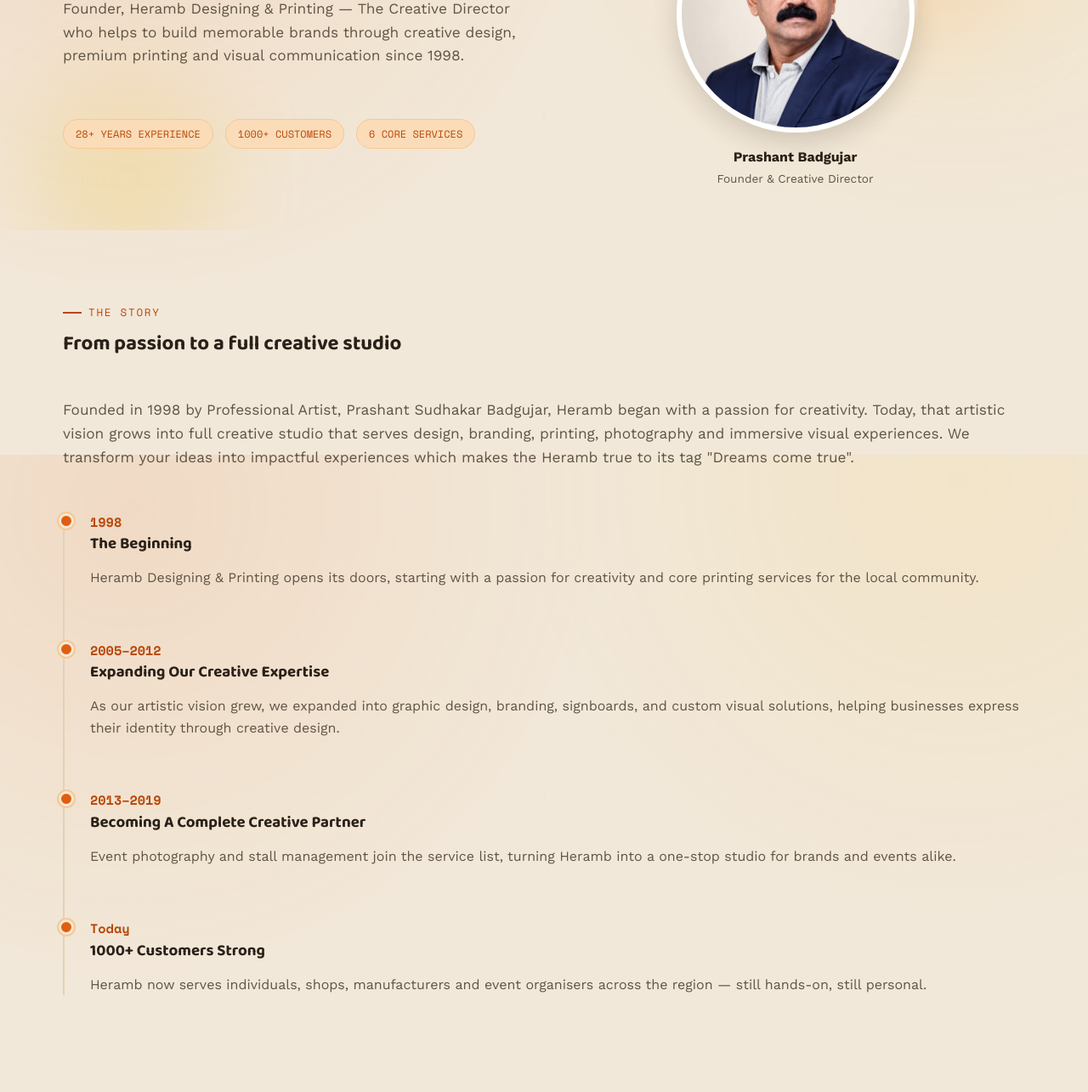
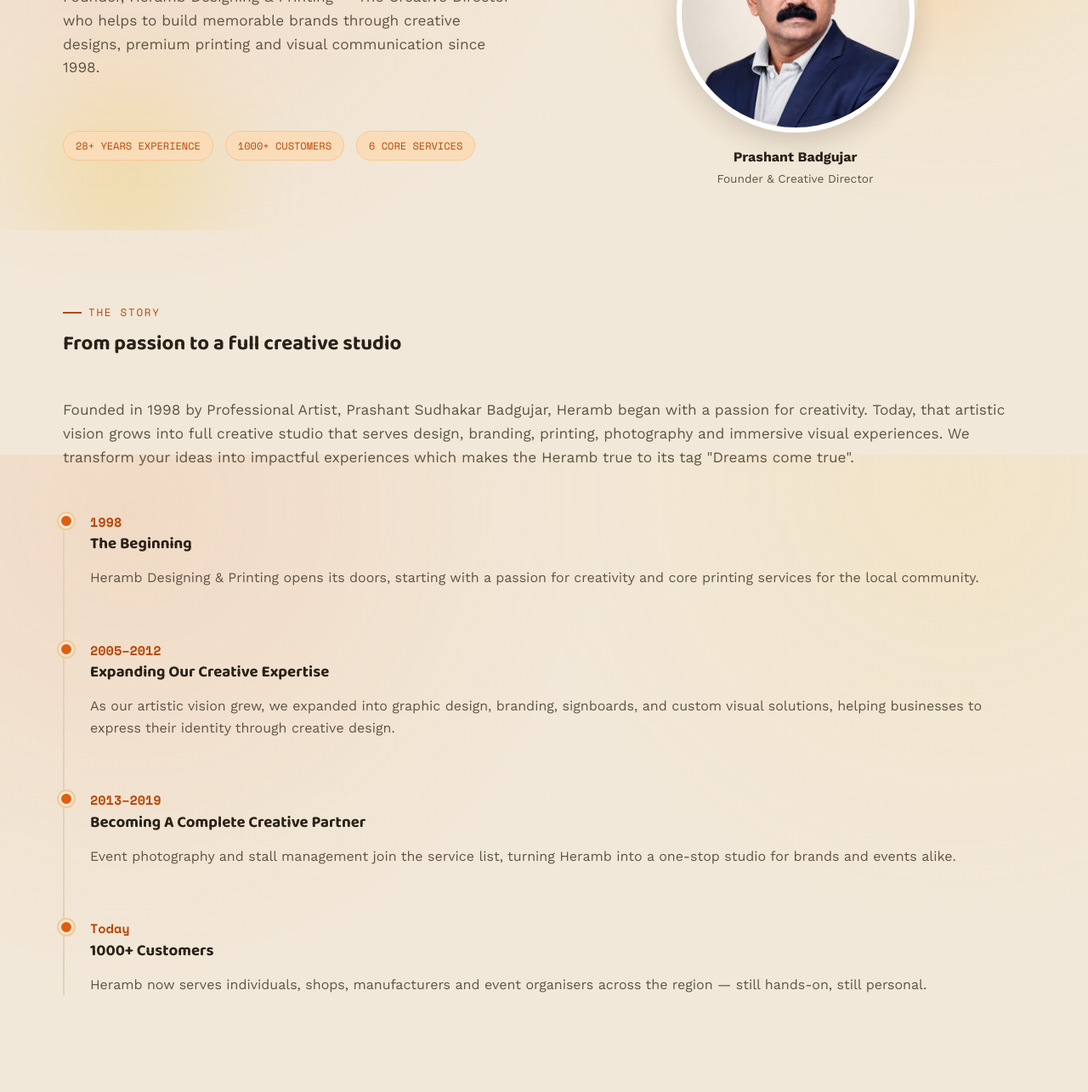
Before and after one commit to pooribadgujar/TheHeramb, a plain HTML site: page profile.html in a window 1280 px wide. Shown: the part 265-1550 px from the top of the page at 85% size. Drawn offline with nearby package versions, Linux system fonts and the light colour scheme.

Commit message:
Update profile.html

```diff
--- a/profile.html
+++ b/profile.html
@@ -51,7 +51,7 @@
     <div>
 
       <h1>Prashant Badgujar</h1>
-      <p class="lead">Founder, Heramb Designing & Printing — The Creative Director who helps to build memorable brands through creative design, premium printing and visual communication since 1998.</p>
+      <p class="lead">Founder, Heramb Designing & Printing — The Creative Director who helps to build memorable brands through creative designs, premium printing and visual communication since 1998.</p>
       <div class="badge-strip mt-lg">
         <span class="badge-pill">28+ YEARS EXPERIENCE</span>
         <span class="badge-pill">1000+ CUSTOMERS</span>
@@ -87,7 +87,7 @@
       <div class="timeline-item">
         <div class="timeline-year">2005–2012</div>
         <h3>Expanding Our Creative Expertise</h3>
-        <p style="color:var(--charcoal-soft);">As our artistic vision grew, we expanded into graphic design, branding, signboards, and custom visual solutions, helping businesses express their identity through creative design.</p>
+        <p style="color:var(--charcoal-soft);">As our artistic vision grew, we expanded into graphic design, branding, signboards, and custom visual solutions, helping businesses to express their identity through creative design.</p>
       </div>
       <div class="timeline-item">
         <div class="timeline-year">2013–2019</div>
@@ -96,7 +96,7 @@
       </div>
       <div class="timeline-item">
         <div class="timeline-year">Today</div>
-        <h3>1000+ Customers Strong</h3>
+        <h3>1000+ Customers </h3>
         <p style="color:var(--charcoal-soft);">Heramb now serves individuals, shops, manufacturers and event organisers across the region — still hands-on, still personal.</p>
       </div>
     </div>
@@ -134,7 +134,7 @@
     </div>
     <div class="studio-photo-frame">
       <img src="images/office-studio.jpg" alt="Heramb Designing & Printing studio office" loading="lazy" decoding="async">
-      <span class="studio-photo-caption">Heramb Designing &amp; Printing — Our Studio</span>
+      <span class="studio-photo-caption">Heramb Designing &amp; Printing </span>
     </div>
   </div>
 </section>
```
